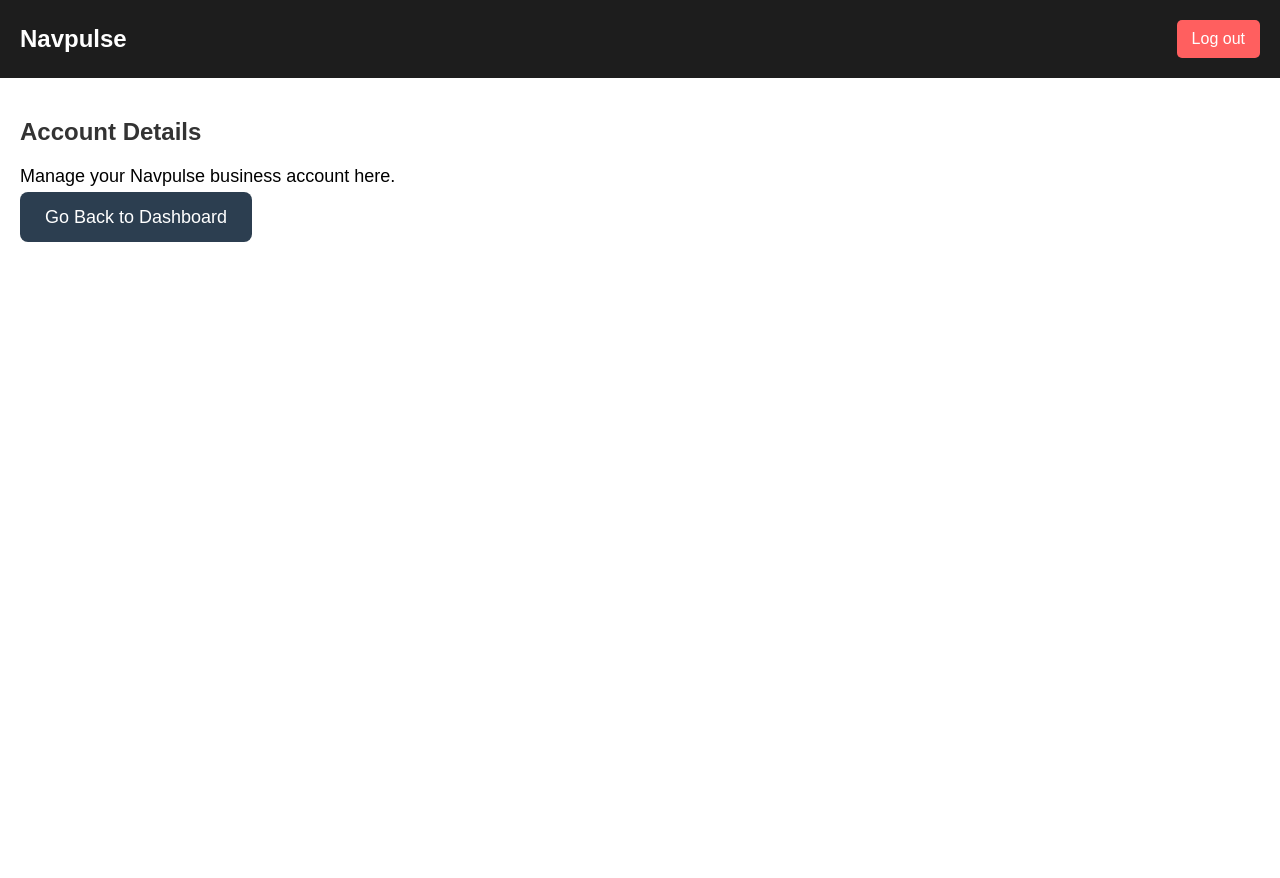
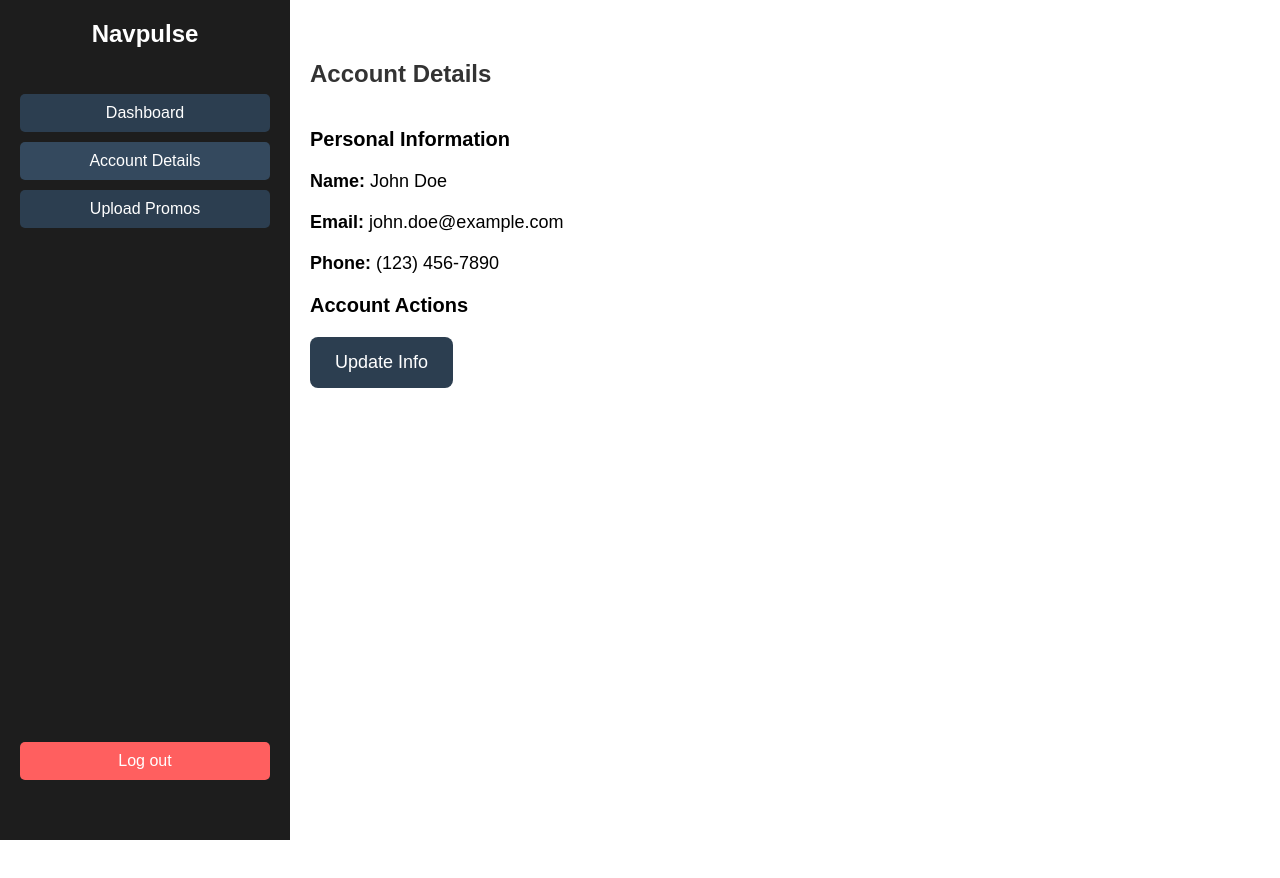
Before and after one commit to seanb1526/Navpulse-CMS, a React (Create React App) app: page /account-details in a window 1280 px wide. Shown: the top 878 px of the page. After the commit the page ends 800 px from the top, so only its background shows below. Built offline with nearby package versions, Linux system fonts and the light colour scheme; no server answers.

Commit message:
Added Sidebar for navigation after sign in
Formatted content on right side of page using containers and Content Wrapper

```diff
--- a/public/index.html
+++ b/public/index.html
@@ -24,7 +24,7 @@
       work correctly both with client-side routing and a non-root public URL.
       Learn how to configure a non-root public URL by running `npm run build`.
     -->
-    <title>React App</title>
+    <title>Navpulse CMS</title>
   </head>
   <body>
     <noscript>You need to enable JavaScript to run this app.</noscript>
--- a/src/assets/styles/AccountDetails.module.css
+++ b/src/assets/styles/AccountDetails.module.css
@@ -1,42 +1,49 @@
 /* src/assets/styles/AccountDetails.module.css */
 .container {
+  display: flex;
+  min-height: 100vh;
   font-family: Arial, sans-serif;
-    min-height: 100vh;
-    display: flex;
-    flex-direction: column;
+}
+
+.mainContent {
+  flex: 1;
+  padding: 40px 20px;
+  margin-left: 250px; /* Keeps content from being hidden behind fixed sidebar */
+  overflow-y: auto;
+}
+
+.contentWrapper {
+  padding-left: 40px; /* Space between the sidebar and content */
 }
 
 .header {
   display: flex;
   justify-content: space-between;
   align-items: center;
-    padding: 20px;
-    background-color: #1d1d1d;
-    color: white;
-  }
-
-  .logo {
-    font-size: 24px;
-    font-weight: bold;
-    text-decoration: none;
-    color: white;
-  }
-
-  main {
-    padding: 20px;
+  margin-bottom: 20px;
 }
 
 h2 {
   font-size: 24px;
-    margin: 20px 0;
+  margin: 0;
+}
+
+.accountInfo,
+.accountActions {
+  margin-top: 20px;
+}
+
+h3 {
+  font-size: 20px;
+  margin-bottom: 10px;
 }
 
 p {
   font-size: 18px;
-    margin: 20px 0;
+  margin: 5px 0;
 }
 
-  .button {
+button {
   padding: 15px 25px;
   background-color: #2c3e50;
   color: white;
@@ -46,26 +53,5 @@
   font-size: 18px;
   cursor: pointer;
   transition: background-color 0.3s ease;
+  margin: 10px 0;
 }
-
-  .button:hover {
-    background-color: #34495e;
-  }
-
-  .button:focus {
-    outline: none;
-  }
-
-  .logoutButton {
-    padding: 10px 15px;
-    background-color: #ff5f5f;
-    color: white;
-    border: none;
-    cursor: pointer;
-    font-size: 16px;
-    border-radius: 5px;
-  }
-
-  .logoutButton:hover {
-    background-color: #e14c4c;
-  }
--- a/src/assets/styles/Dashboard.module.css
+++ b/src/assets/styles/Dashboard.module.css
@@ -1,76 +1,22 @@
 /* src/assets/styles/Dashboard.module.css */
-
-.container {
+.dashboardContainer {
+  display: flex;
+  min-height: 100vh;
   font-family: Arial, sans-serif;
-    min-height: 100vh;
-    display: flex;
-    flex-direction: column;
 }
 
-  .header {
-    display: flex;
-    justify-content: space-between;
-    align-items: center;
-    padding: 20px;
-    background-color: #1d1d1d;
-    color: white;
+.mainContent {
+  flex: 1;
+  padding: 40px 20px;
+  margin-left: 250px; /* Keeps content from being hidden behind fixed sidebar */
+  overflow-y: auto;
 }
 
-  .logo {
-    font-size: 24px;
-    font-weight: bold;
-    text-decoration: none;
-    color: white;
-  }
-
-  .logoutButton {
-    padding: 10px 15px;
-    background-color: #ff5f5f;
-    color: white;
-    border: none;
-    cursor: pointer;
-    font-size: 16px;
-    border-radius: 5px;
-  }
-
-  .logoutButton:hover {
-    background-color: #e14c4c;
-  }
-
-  main {
-    padding: 20px;
+.contentWrapper {
+  padding-left: 40px; /* Space between the sidebar and content */
 }
 
 h2 {
   font-size: 24px;
   margin: 20px 0;
 }
-
-  .dashboardLinks {
-    display: flex;
-    justify-content: space-around;
-    margin-top: 30px;
-  }
-
-  .dashboardLink {
-    text-decoration: none;
-  }
-
-  .dashboardButton {
-    padding: 15px 25px;
-    background-color: #2c3e50;
-    color: white;
-    border: none;
-    border-radius: 8px;
-    font-size: 18px;
-    cursor: pointer;
-    transition: background-color 0.3s ease;
-  }
-
-  .dashboardButton:hover {
-    background-color: #34495e;
-  }
-
-  .dashboardButton:focus {
-    outline: none;
-  }
--- /dev/null
+++ b/src/assets/styles/Sidebar.module.css
@@ -0,0 +1,68 @@
+/* src/assets/styles/Sidebar.module.css */
+.sidebar {
+  width: 250px;
+  background-color: #1d1d1d;
+  color: white;
+  display: flex;
+  flex-direction: column;
+  align-items: center;
+  padding: 20px;
+  height: 100vh;
+  position: fixed;
+  left: 0;
+  top: 0;
+  overflow: hidden;
+  justify-content: flex-start;
+}
+
+.logo {
+  font-size: 24px;
+  font-weight: bold;
+  text-decoration: none;
+  color: white;
+  margin-bottom: 20px;
+}
+
+.navList {
+  list-style: none;
+  padding: 0;
+  width: 100%;
+  flex-grow: 1;
+}
+
+.navList li {
+  margin: 10px 0;
+  width: 100%;
+}
+
+.navLink {
+  text-decoration: none;
+  color: white;
+  display: block;
+  padding: 10px;
+  text-align: center;
+  background-color: #2c3e50;
+  border-radius: 5px;
+  transition: background-color 0.3s ease;
+}
+
+.navLink:hover, .navLink.active {
+  background-color: #34495e;
+}
+
+.logoutButton {
+  padding: 10px 15px;
+  background-color: #ff5f5f;
+  color: white;
+  border: none;
+  cursor: pointer;
+  font-size: 16px;
+  border-radius: 5px;
+  width: 100%;
+  margin-bottom: 40px;
+  margin-top: auto;
+}
+
+.logoutButton:hover {
+  background-color: #e14c4c;
+}
--- a/src/assets/styles/UploadPromos.module.css
+++ b/src/assets/styles/UploadPromos.module.css
@@ -1,19 +1,14 @@
 /* src/assets/styles/UploadPromos.module.css */
 .container {
-    font-family: Arial, sans-serif;
-    min-height: 100vh;
-    display: flex;
-    flex-direction: column;
+  display: flex;
+  min-height: 100vh;
+  font-family: Arial, sans-serif;
   }
 
-  .header {
-    display: flex;
-    justify-content: space-between;
-    align-items: center;
-    padding: 20px;
-    background-color: #1d1d1d;
-    color: white;
+  .contentWrapper {
+    padding-left: 40px; /* Space between the sidebar and content */
   }
+
 
   .logo {
     font-size: 24px;
@@ -22,9 +17,6 @@
     color: white;
   }
 
-  main {
-    padding: 20px;
-  }
 
   h2 {
     font-size: 24px;
@@ -54,20 +46,6 @@
 
   .button:focus {
     outline: none;
-  }
-
-  .logoutButton {
-    padding: 10px 15px;
-    background-color: #ff5f5f;
-    color: white;
-    border: none;
-    cursor: pointer;
-    font-size: 16px;
-    border-radius: 5px;
-  }
-
-  .logoutButton:hover {
-    background-color: #e14c4c;
   }
 
   .daySelection {
@@ -203,12 +181,7 @@
   justify-content: center;
 }
 
-/* Make sure our main container has proper spacing */
-main {
-  padding-bottom: 3rem;
-  position: relative;
-  min-height: 100vh;
-}
+
 
 /* Ensure the currentImagesSection doesn't overlap with navigation buttons */
 .currentImagesSection {
@@ -227,3 +200,10 @@ main {
     align-items: center;
   }
 }
+
+.mainContent {
+  flex: 1;
+  padding: 40px 20px;
+  margin-left: 250px; /* Keeps content from being hidden behind fixed sidebar */
+  overflow-y: auto;
+}
--- a/src/components/AccountDetails.js
+++ b/src/components/AccountDetails.js
@@ -1,36 +1,28 @@
-import { Link, useNavigate } from "react-router-dom";
-import { signOut } from "firebase/auth";
-import { masterAuth } from "../firebase/firebaseConfig";
-import styles from "../assets/styles/AccountDetails.module.css"; // Add styles if needed
+// src/pages/AccountDetails.js
+
+import Sidebar from "../components/Sidebar";
+import styles from "../assets/styles/AccountDetails.module.css"; // Use the correct CSS
 
 const AccountDetails = () => {
-  const navigate = useNavigate();
-
-  // Logout function (same as in Dashboard)
-  const handleLogout = async () => {
-    try {
-      await signOut(masterAuth);
-      console.log("Logged out successfully!");
-      localStorage.removeItem('user'); // Remove user from localStorage
-      navigate("/login"); // Redirect to login after logout
-    } catch (error) {
-      console.error("Error logging out:", error);
-    }
-  };
-
   return (
     <div className={styles.container}>
-      <header className={styles.header}>
-        <Link to="/" className={styles.logo}>Navpulse</Link>
-        <button className={styles.logoutButton} onClick={handleLogout}>
-          Log out
-        </button>
-      </header>
-      <main>
-        <h2>Account Details</h2>
-        <p>Manage your Navpulse business account here.</p>
-        {/* Button to go back to the Dashboard */}
-        <Link to="/dashboard" className={styles.button}>Go Back to Dashboard</Link>
+      <Sidebar />
+      <main className={styles.mainContent}>
+        <div className={styles.contentWrapper}>
+          <div className={styles.header}>
+            <h2>Account Details</h2>
+          </div>
+          <section className={styles.accountInfo}>
+            <h3>Personal Information</h3>
+            <p><strong>Name:</strong> John Doe</p>
+            <p><strong>Email:</strong> john.doe@example.com</p>
+            <p><strong>Phone:</strong> (123) 456-7890</p>
+          </section>
+          <section className={styles.accountActions}>
+            <h3>Account Actions</h3>
+            <button className={styles.button}>Update Info</button>
+          </section>
+        </div>
       </main>
     </div>
   );
--- a/src/components/Dashboard.js
+++ b/src/components/Dashboard.js
@@ -1,42 +1,17 @@
 // src/pages/Dashboard.js
 
-import { Link } from "react-router-dom";
-import { signOut } from "firebase/auth";
-import { masterAuth } from "../firebase/firebaseConfig";
+import Sidebar from "../components/Sidebar";
 import styles from "../assets/styles/Dashboard.module.css";
 
 const Dashboard = () => {
-  const handleLogout = async () => {
-    try {
-      await signOut(masterAuth);
-      console.log("Logged out successfully!");
-      localStorage.removeItem('user'); // Remove user from localStorage
-    } catch (error) {
-      console.error("Error logging out:", error);
-    }
-  };
-
   return (
-    <div className={styles.container}>
-      <header className={styles.header}>
-        <Link to="/" className={styles.logo}>Navpulse</Link>
-        <button className={styles.logoutButton} onClick={handleLogout}>
-          Log out
-        </button>
-      </header>
-      <main>
-        <h2>Welcome to your Dashboard</h2>
-
-        <div className={styles.dashboardLinks}>
-          <Link to="/account-details" className={styles.dashboardLink}>
-            <button className={styles.dashboardButton}>Account Details</button>
-          </Link>
-          <Link to="/upload-promos" className={styles.dashboardLink}>
-            <button className={styles.dashboardButton}>Upload Promos</button>
-          </Link>
+    <div className={styles.dashboardContainer}>
+      <Sidebar />
+      <main className={styles.mainContent}>
+        <div className={styles.contentWrapper}>
+          <h2>Welcome to your Dashboard</h2>
+          {/* Additional dashboard content can go here */}
         </div>
-
-        {/* You can add more dashboard content here */}
       </main>
     </div>
   );
--- /dev/null
+++ b/src/components/Sidebar.js
@@ -0,0 +1,57 @@
+// src/components/Sidebar.js
+
+import { Link, useLocation } from "react-router-dom";
+import { signOut } from "firebase/auth";
+import { masterAuth } from "../firebase/firebaseConfig";
+import styles from "../assets/styles/Sidebar.module.css"; // Updated import
+
+const Sidebar = () => {
+  const location = useLocation(); // Get current path
+
+  const handleLogout = async () => {
+    try {
+      await signOut(masterAuth);
+      console.log("Logged out successfully!");
+      localStorage.removeItem("user");
+    } catch (error) {
+      console.error("Error logging out:", error);
+    }
+  };
+
+  return (
+    <nav className={styles.sidebar}>
+      <Link to="/" className={styles.logo}>Navpulse</Link>
+      <ul className={styles.navList}>
+        <li>
+          <Link
+            to="/dashboard"
+            className={`${styles.navLink} ${location.pathname === "/dashboard" ? styles.active : ""}`}
+          >
+            Dashboard
+          </Link>
+        </li>
+        <li>
+          <Link
+            to="/account-details"
+            className={`${styles.navLink} ${location.pathname === "/account-details" ? styles.active : ""}`}
+          >
+            Account Details
+          </Link>
+        </li>
+        <li>
+          <Link
+            to="/upload-promos"
+            className={`${styles.navLink} ${location.pathname === "/upload-promos" ? styles.active : ""}`}
+          >
+            Upload Promos
+          </Link>
+        </li>
+      </ul>
+      <button className={styles.logoutButton} onClick={handleLogout}>
+        Log out
+      </button>
+    </nav>
+  );
+};
+
+export default Sidebar;
--- a/src/components/UploadPromos.js
+++ b/src/components/UploadPromos.js
@@ -7,6 +7,7 @@ import { useEffect, useState } from "react";
 import { masterFirebaseConfig, salisburyFirebaseConfig } from "../firebase/firebaseConfig";
 import imageCompression from "browser-image-compression";
 import styles from "../assets/styles/UploadPromos.module.css";
+import Sidebar from "./Sidebar";
 
 // Initialize Master Firebase Project
 const masterApp = initializeApp(masterFirebaseConfig);
@@ -210,15 +211,11 @@ const UploadPromos = () => {
 
   return (
     <div className={styles.container}>
-      <header className={styles.header}>
-        <Link to="/" className={styles.logo}>Navpulse</Link>
-        <button className={styles.logoutButton} onClick={async () => {
-          await signOut(masterAuth);
-          navigate("/login");
-        }}>Log out</button>
-      </header>
+      <Sidebar />
 
-      <main>
+
+      <main className={styles.mainContent}>
+        <div className={styles.contentWrapper}>
           <h2>Upload Promos</h2>
           <p>Manage the promos displayed for your business.</p>
           {storeName && <p><strong>Store Name:</strong> {storeName}</p>}
@@ -289,9 +286,6 @@ const UploadPromos = () => {
               </div>
             )}
           </div>
-
-        <div className={styles.navigationButtons}>
-          <Link to="/dashboard" className={styles.button}>Go Back to Dashboard</Link>
         </div>
       </main>
     </div>
```
Also changed, not shown: src/App.css (deleted, +0 -38 lines). Lines whose indentation alone changed are shown as unchanged.
